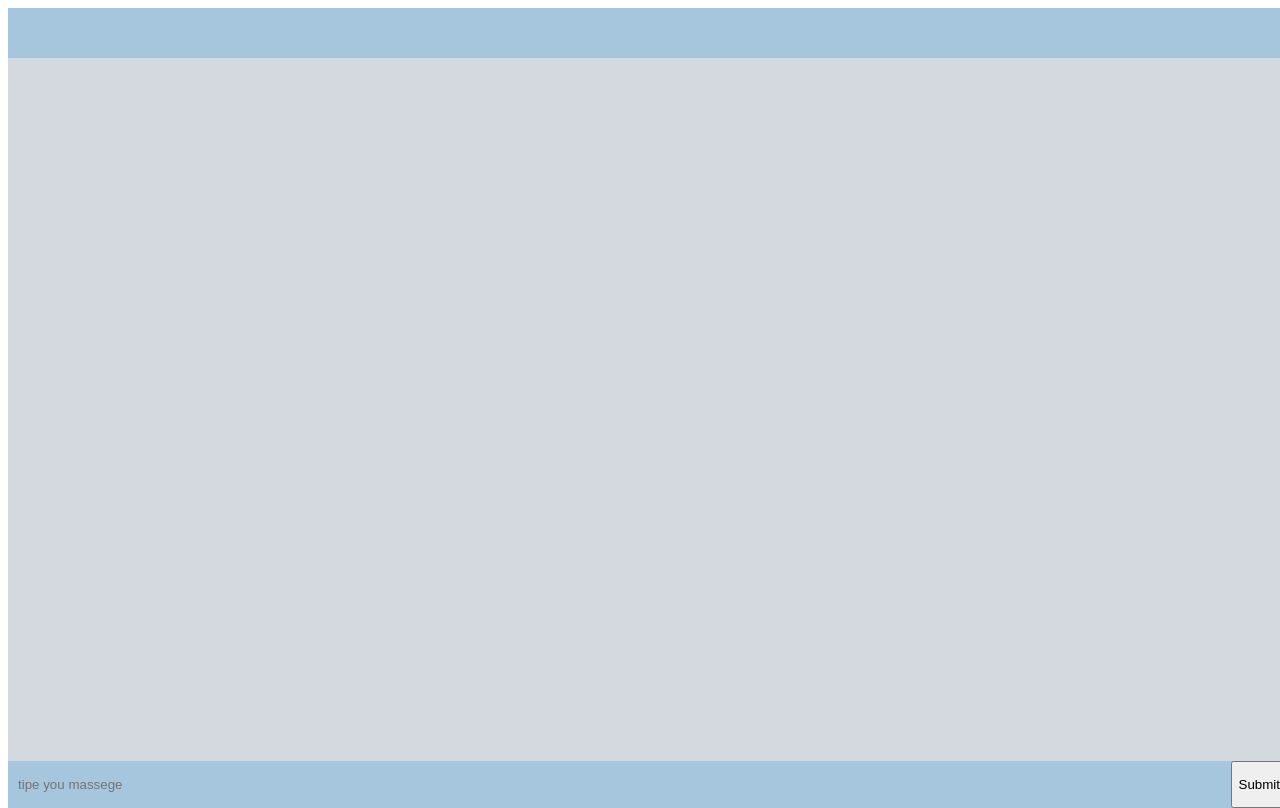
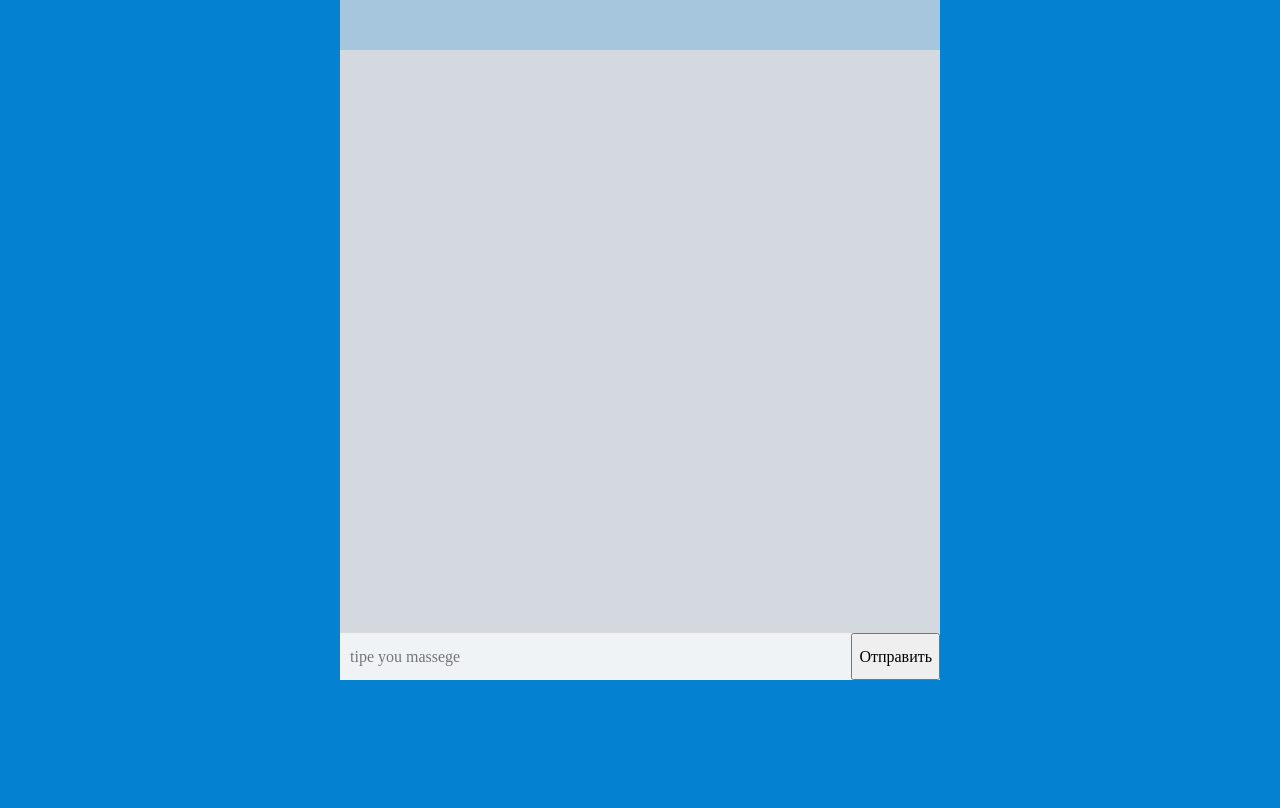
Before and after one commit to GeometricEath/chat_project, a website: page index.html in a window 1280 px wide. Drawn offline with nearby package versions, Linux system fonts and the light colour scheme.

Commit message:
Исправлены стили высоты и ширины чата

```diff
--- a/index.html
+++ b/index.html
@@ -5,6 +5,7 @@
     <meta name="viewport" content="width=device-width, initial-scale=1.0">
     <meta http-equiv="X-UA-Compatible" content="ie=edge">
     <title>Document</title>
+    <link rel="stylesheet" href="//cdn.rawgit.com/necolas/normalize.css/master/normalize.css">
     <link rel="stylesheet" href="./src/styles/index.css">
 </head>
 <body>
--- a/src/components/field/field.js
+++ b/src/components/field/field.js
@@ -16,7 +16,7 @@
         <div class="app_field">
         <input type="text" class="app_field_inp" placeholder="tipe you massege">
 
-        <input type="submit" class="app_field_submit" value="Submit">
+        <input type="submit" class="app_field_submit" value="Отправить">
         </div>
        `
     }
--- a/src/styles/index.css
+++ b/src/styles/index.css
@@ -1,27 +1,28 @@
-html,body{height:100%}
 
+html,body{background-color: #0581D1;}
+.app{
+    width: 600px;
+    margin: 0 auto;
+}
 .app_field{
     display: flex;
-    flex-direction: row;
     height: 50px;
-    background-color: #A5C6DD;
+    background-color: #EFF3F6;
+    box-sizing: content-box;
 }
 .app_field_inp{
     width: 100%;
     padding-left:10px;
     border: 0px;
     background-color: transparent;
+
 }
 .app_chatArea{
     background-color: #D4D9DF;
-    width: 100%;
-    height: 100%;
-
     display: flex;
     flex-direction: column;
     align-content: stretch;
-    position: absolute;
-
+    height: calc(100vh - 120px);
 }
 .app_chat{
     height: 100%;
```
